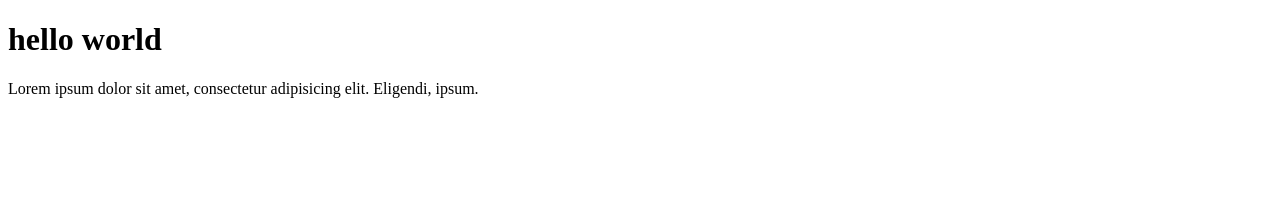
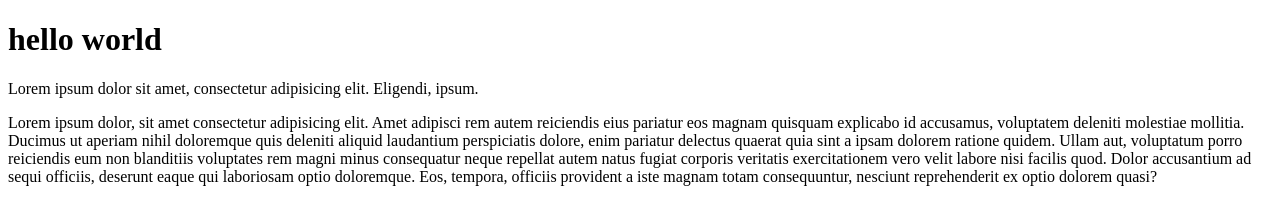
Before and after one commit to PravunathSingh/gitTut, a plain HTML site: page index.html in a window 1280 px wide. Drawn offline with Linux system fonts and the light colour scheme.

Commit message:
initial commit

```diff
--- a/index.html
+++ b/index.html
@@ -11,6 +11,13 @@
 <body>
   <h1>hello world</h1>
   <p>Lorem ipsum dolor sit amet, consectetur adipisicing elit. Eligendi, ipsum.</p>
+  <p>Lorem ipsum dolor, sit amet consectetur adipisicing elit. Amet adipisci rem autem reiciendis eius pariatur eos
+    magnam quisquam explicabo id accusamus, voluptatem deleniti molestiae mollitia. Ducimus ut aperiam nihil doloremque
+    quis deleniti aliquid laudantium perspiciatis dolore, enim pariatur delectus quaerat quia sint a ipsam dolorem
+    ratione quidem. Ullam aut, voluptatum porro reiciendis eum non blanditiis voluptates rem magni minus consequatur
+    neque repellat autem natus fugiat corporis veritatis exercitationem vero velit labore nisi facilis quod. Dolor
+    accusantium ad sequi officiis, deserunt eaque qui laboriosam optio doloremque. Eos, tempora, officiis provident a
+    iste magnam totam consequuntur, nesciunt reprehenderit ex optio dolorem quasi?</p>
 </body>
 
 </html>
```
